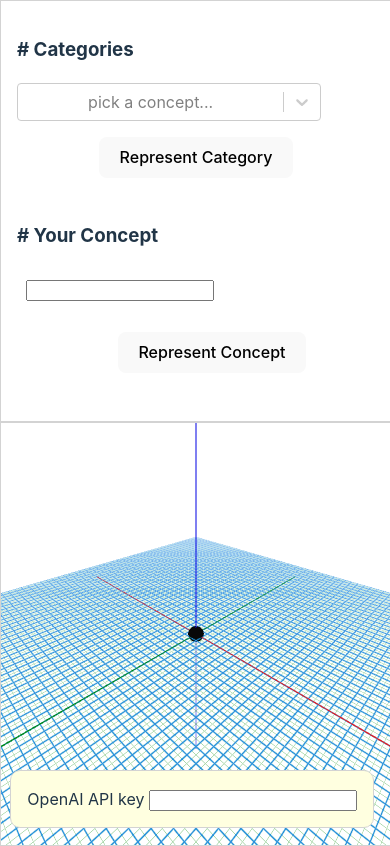
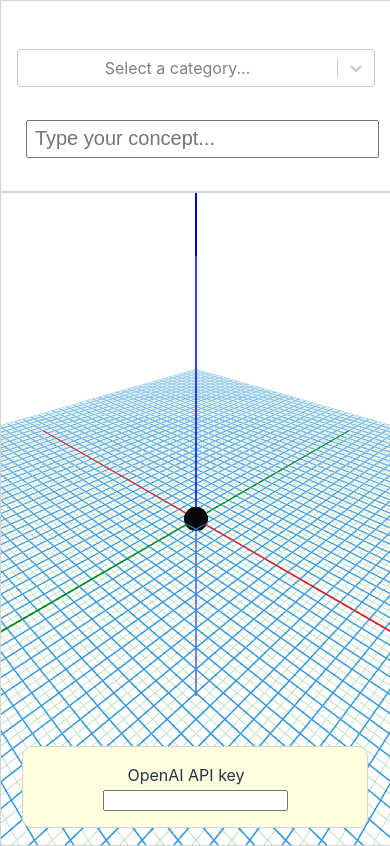
Before and after one commit to tmarti/concept-viewer, a React (Vite) app: page / in a window 390 px wide. Built offline with nearby package versions, Linux system fonts and the light colour scheme.

Commit message:
Better responsive design

```diff
--- a/index.html
+++ b/index.html
@@ -3,7 +3,7 @@
   <head>
     <meta charset="UTF-8" />
     <link rel="icon" type="image/svg+xml" href="/vite.svg" />
-    <meta name="viewport" content="width=device-width, initial-scale=1.0" />
+    <meta name="viewport" content="width=device-width, initial-scale=1.0, maximum-scale=1.0"/>
     <title>Embedding Viewer</title>
   </head>
   <body>
--- a/src/App.css
+++ b/src/App.css
@@ -27,11 +27,11 @@
   }
 }
 
-@media (prefers-reduced-motion: no-preference) {
+/* @media (prefers-reduced-motion: no-preference) {
   a:nth-of-type(2) .logo {
     animation: logo-spin infinite 20s linear;
   }
-}
+} */
 
 .card {
   padding: 2em;
@@ -142,11 +142,11 @@
   }
 
   #right-pane {
-    height: 50%;
+    height: calc(100% - 12rem);
   }
 
   #left-pane {
-    height: 50%;
+    height: 12rem;
     padding: 0;
   }
 
@@ -154,8 +154,9 @@
     width: calc(100% - 2rem);
     padding: 0;
     margin: 1rem;
-    height: 170px; /* 20% of vertical space */
+    height: 4rem; /* 20% of vertical space */
     margin-bottom: 0;
+    margin-top: 2rem;
   }
 
   .PanelMyConcept {
@@ -164,11 +165,14 @@
     padding-bottom: 1rem;
     padding: 0;
     margin: 1rem;
+    height: 4rem;
+    margin-top: 0;
+    margin-bottom: 1rem;
   }
 
   .Panel3D {
-    height: 50%;
-    /* flex-grow: 1; Takes remaining space */
+    /* height: 100%; */
+    /* flex-grow: 1; */
     width: 100%; /* Full width */
     height: unset;
   }
@@ -178,6 +182,28 @@
   }
 
   .SelectConcept {
-    max-width: 85%;
+    max-width: 100%;
   }
+
+  .ConceptInput {
+    height: 2rem;
+    font-size: 20px;
+    width: 90% !important;
+  }
+
+  .ItemOpenAiKey {
+    position: absolute; /* Fix position relative to the viewport */
+    width: 80%; /* Auto width based on content */
+    bottom: 1rem; /* Align to the top of the viewport */
+    left:50%;
+    transform: translateX(-50%);
+  }
+
+  .CardHoveredConcept {
+      position: absolute; /* Fix position relative to the viewport */
+      bottom: 6rem; /* Align to the top of the viewport */
+      left:50%;
+      transform: translateX(-50%);
+    }
+
 }
--- a/src/App.tsx
+++ b/src/App.tsx
@@ -12,7 +12,7 @@ import { ItemOpenAiKey } from './ItemOpenAiKey';
 function App() {
   let [embeddingModel] = useState(new EmbeddingModel());
   const [hoveredIndex, setHoveredIndex] = useState(-1);
-  const [concepts, setConcepts] = useState([] as ConceptDto[]);
+  const [concepts, _setConcepts] = useState([] as ConceptDto[]);
   const [spherePos, setSpherePos] = useState([0, 0, 0]);
 
   const fnChangeCustomConcept = async (value: string) => {
@@ -21,16 +21,20 @@ function App() {
     );
   };
 
-  const fnInitializeEmbeddingsBase = async () => {
+  const setConcepts = (c: ConceptDto[]) => {
+    fnInitializeEmbeddingsBase(c);
+  };
+
+  const fnInitializeEmbeddingsBase = async (c: ConceptDto[]) => {
     const positions = await embeddingModel.initializeProjection(
-      concepts.map(x => x.label)
+      c.map(x => x.label)
     );
 
-    concepts.map (x => {
+    c.map (x => {
       x.position = positions[x.index];
     });
 
-    setConcepts(concepts.slice());
+    _setConcepts(c.slice());
   };
 
   return (
@@ -43,7 +47,6 @@ function App() {
             conceptCategories={ConceptCategories}
             concepts={concepts}
             setConcepts={setConcepts}
-            onCalculateEmbeddings={fnInitializeEmbeddingsBase}
           />
           <PanelMyConcept
             onChangeMyConcept={fnChangeCustomConcept}
@@ -53,7 +56,8 @@ function App() {
           <Panel3D
             concepts={concepts}
             spherePos={spherePos}
-            onHoverConcept={setHoveredIndex}/>
+            onHoverConcept={setHoveredIndex}
+            onSelectConcept={setHoveredIndex}/>
         </div>
       </div>
       {hoveredIndex != -1 && <CardHoveredConcept text={`${concepts[hoveredIndex].label}`}/>}
--- a/src/CardHoveredConcept.tsx
+++ b/src/CardHoveredConcept.tsx
@@ -4,7 +4,7 @@ export const CardHoveredConcept = ({
   text: string,
 }) => {
   return (
-    <div className="CardHoveredConcept HiddenOnMobile">
+    <div className="CardHoveredConcept">
         <strong><em>{text}</em></strong>
     </div>
   );
--- a/src/ItemOpenAiKey.tsx
+++ b/src/ItemOpenAiKey.tsx
@@ -1,10 +1,10 @@
 export const ItemOpenAiKey = () => {
   return (
     <div className="ItemOpenAiKey">
-        OpenAI API key&nbsp;
+        OpenAI API key&nbsp;&nbsp;&nbsp;&nbsp;
         <input
           id='llm-key'
-          style={{width: '200px'}}
+          style={{width: 'auto'}}
           type='password'
         />
     </div>
--- a/src/ListItemConcept.tsx
+++ b/src/ListItemConcept.tsx
@@ -1,10 +1,11 @@
 export const ListItemConcept = ({
-    color, title, inputId, inputValue
+    color, title, inputId, inputValue, onChanged
 }: {
     color: string,
     title?:string,
     inputId: string,
     inputValue?:string,
+    onChanged?:(newValue: string) => void,
 }) => {
   return (
     <div style={{ display: 'flex', alignItems: 'center', padding: '3px' }}>
@@ -21,6 +22,7 @@ export const ListItemConcept = ({
         />
         &nbsp;
         <input
+            className='ConceptInput'
             style={{
             width: '180px',
             }}
@@ -28,6 +30,12 @@ export const ListItemConcept = ({
             value={inputValue}
             name="test"
             readOnly={!!inputValue}
+            placeholder=" Type your concept..."
+            onKeyDown={e => {
+                if (onChanged && e.key == 'Enter') {
+                    onChanged(e.currentTarget.value as string);
+                }
+            }}
         />
     </div>
   );
--- a/src/Panel3D.tsx
+++ b/src/Panel3D.tsx
@@ -28,10 +28,12 @@ function Sphere(props: any) {
 export const Panel3D = ({
   concepts,
   onHoverConcept,
+  onSelectConcept,
   spherePos,
 }: {
   concepts: ConceptDto[],
   onHoverConcept: (index: number) => void,
+  onSelectConcept: (index: number) => void,
   spherePos: number[],
 }) => {
   function Box(props: any) {
@@ -45,7 +47,7 @@ export const Panel3D = ({
         {...props}
         ref={mesh}
         scale={active ? 1.5 : 1}
-        onClick={() => setActive(!active)}
+        onClick={() => {setActive(!active); onSelectConcept(props.index);} }
         onPointerOver={() => {setHover(true); onHoverConcept(props.index);} }
         onPointerOut={() => {setHover(false); onHoverConcept(-1);}}>
         <boxGeometry args={[1, 1, 1]} />
@@ -90,7 +92,7 @@ export const Panel3D = ({
       <AxisCylinder position={[0, 0, 0]} rotation={[0, 0, 0]} color="blue" />
 
       {/* Controls to rotate the scene */}
-      <OrbitControls />
+      <OrbitControls onChange={e => {onSelectConcept(-1);} }/>
     </Canvas>
   );
 
--- a/src/PanelConceptCategories.tsx
+++ b/src/PanelConceptCategories.tsx
@@ -7,12 +7,10 @@ export const PanelConceptCategories = ({
   conceptCategories,
   concepts,
   setConcepts,
-  onCalculateEmbeddings,
 }: {
   conceptCategories: ConceptCategoriesDto,
   concepts: ConceptDto[],
   setConcepts: (conceptCategories: ConceptDto[]) => void,
-  onCalculateEmbeddings: () => void,
 }) => {
 
   const onSelectionChange = (value:string) => {
@@ -36,11 +34,11 @@ export const PanelConceptCategories = ({
 
   return (
     <div className='PanelConceptCategories'>
-        <h3 style={{textAlign: 'left'}}># Categories</h3>
+        <h3 style={{textAlign: 'left'}} className='HiddenOnMobile'># Categories</h3>
         <Select
             // ref={select}
             className="SelectConcept"
-            placeholder="pick a concept..."
+            placeholder="Select a category..."
             isSearchable={false}
             menuPortalTarget={document.body}
             options={Object.keys(conceptCategories).map(
@@ -51,7 +49,10 @@ export const PanelConceptCategories = ({
                 };
               }
             )}
-            onChange={ev => onSelectionChange(ev?.value || "")}
+            onChange={ev => {
+              onSelectionChange(ev?.value || "");
+              // setTimeout(onCalculateEmbeddings, 500);
+            }}
         />
         <h2 style={{height:'300px', overflow:'scroll'}} className="HiddenOnMobile">
             {concepts.map(x => (
@@ -64,11 +65,11 @@ export const PanelConceptCategories = ({
                 />
             ))}
         </h2>
-        <div style={{ textAlign: 'center'}} >
+        {/* <div style={{ textAlign: 'center'}} >
           <button onClick={onCalculateEmbeddings}>
             Represent Category
           </button>
-        </div>
+        </div> */}
     </div>
   );
 
--- a/src/PanelMyConcept.tsx
+++ b/src/PanelMyConcept.tsx
@@ -7,14 +7,15 @@ export const PanelMyConcept = ({
 }) => {
   return (
     <div className='PanelMyConcept'>
-        <h3 style={{textAlign:'left' }}># Your Concept</h3>
+        <h3 style={{textAlign: 'left'}} className='HiddenOnMobile'># Your concept</h3>
         <h2>
           <ListItemConcept
             color='black'
             inputId={`prompt-test`}
+            onChanged={onChangeMyConcept}
           />
         </h2>
-        <div style={{textAlign: 'center'}}>
+        <div style={{textAlign: 'center'}} className="HiddenOnMobile">
             <button onClick={() => {
                 onChangeMyConcept(
                   (document.getElementById(`prompt-test`) as HTMLInputElement).value
```
